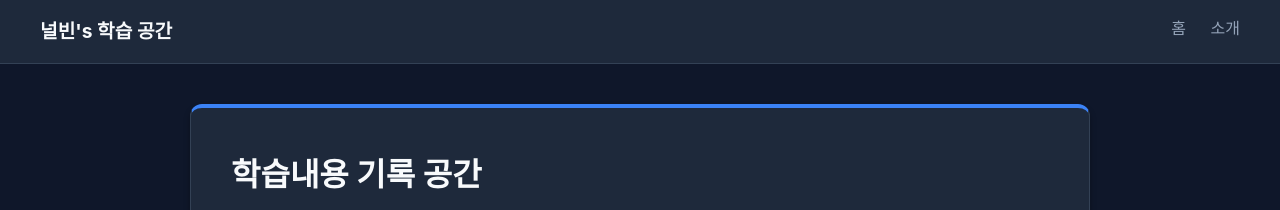
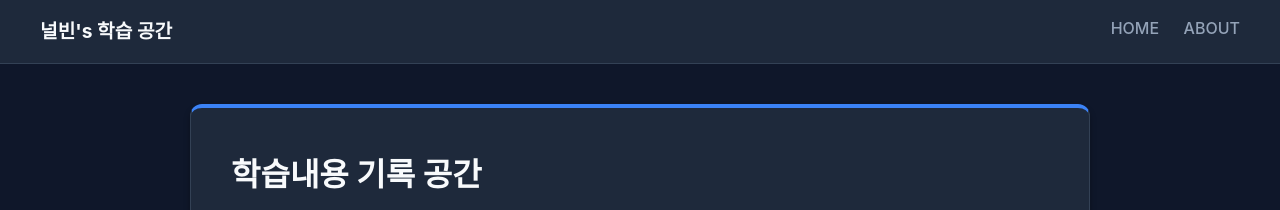
Before and after one commit to NullBins/nullbins.github.io, a Jekyll site: the page built from index.html, in a window 1280 px wide. Shown: the top 210 px of the page. Built offline with Jekyll 4.4.1, drawn with Linux system fonts in a browser that asks for light colours.

Commit message:
Update: default page

```diff
--- a/_layouts/default.html
+++ b/_layouts/default.html
@@ -107,9 +107,9 @@
     <header>
         <div class="logo"><a href="/">{{ site.title }}</a></div>
         <nav>
-            <a href="/">홈</a>
-            <a href="/categories">분류</a>
-            <a href="/about">소개</a>
+            <a href="/">HOME</a>
+            <a href="/categories">CATEGORY</a>
+            <a href="/about">ABOUT</a>
         </nav>
     </header>
 
--- a/index.html
+++ b/index.html
@@ -93,8 +93,8 @@ title: "Home"
     <header>
         <div class="logo"><a href="/">{{ site.title }}</a></div>
         <nav>
-            <a href="/">홈</a>
-            <a href="/about">소개</a>
+            <a href="/">HOME</a>
+            <a href="/about">ABOUT</a>
         </nav>
     </header>
 
@@ -124,7 +124,7 @@ title: "Home"
                 <ul class="doc-list">
                     {% for category in site.categories %}
                     <li>
-                        <a href="/category/#{{ category[0] }}">{{ category[0] }}</a>
+                        <a href="/categories/#{{ category[0] }}">{{ category[0] }}</a>
                         <span class="badge">{{ category[1].size }}건</span>
                     </li>
                     {% endfor %}
```
